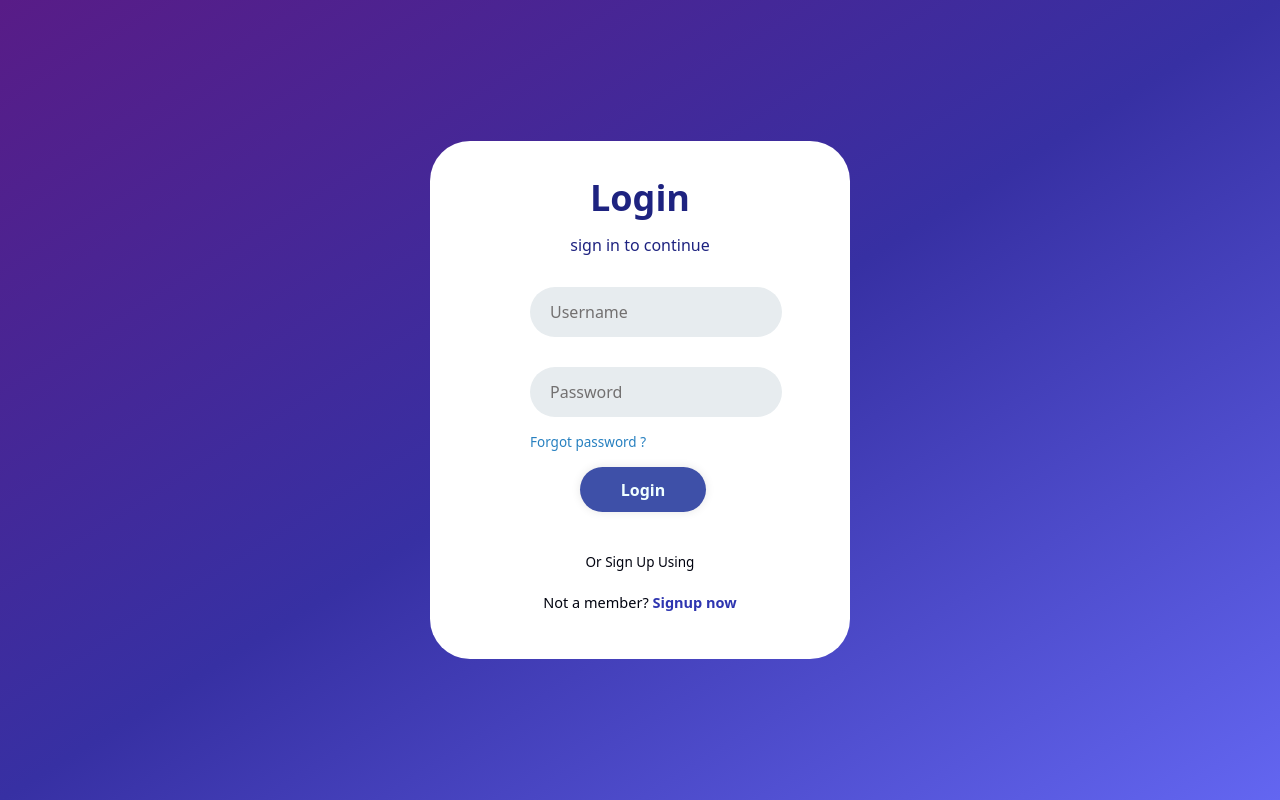
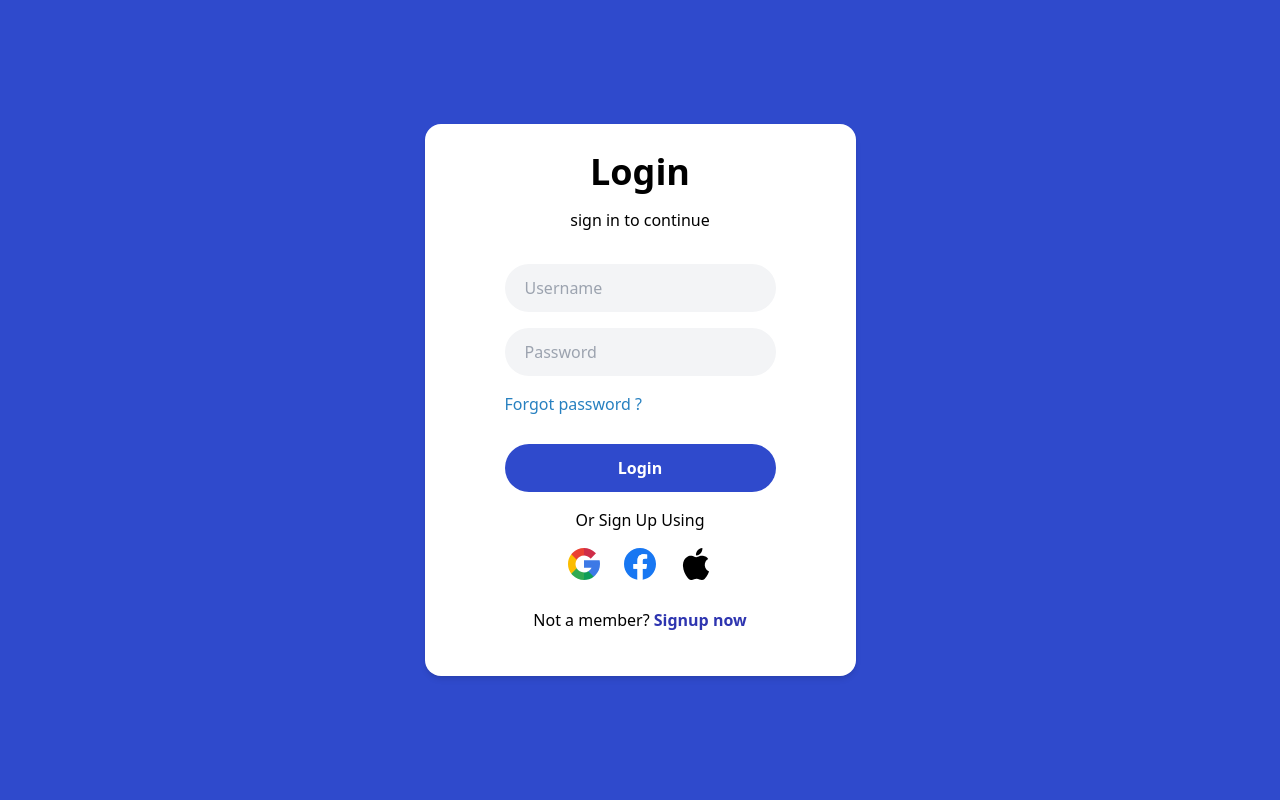
Before and after one commit to patdanai767/project-alpha, a React (Vite) app in the folder project-alpha/: page /login in a window 1280 px wide. Built offline with nearby package versions, Linux system fonts and the light colour scheme.

Commit message:
vanit update

```diff
--- a/project-alpha/package.json
+++ b/project-alpha/package.json
@@ -14,6 +14,7 @@
     "lucide-react": "^0.462.0",
     "react": "^18.3.1",
     "react-dom": "^18.3.1",
+    "react-icons": "^5.4.0",
     "react-router-dom": "^7.0.1"
   },
   "devDependencies": {
--- a/project-alpha/src/pages/Login/Login.css
+++ b/project-alpha/src/pages/Login/Login.css
@@ -1,10 +1,4 @@
-.wrapper{
-    width: 420px;
-    color:rgb(0, 3, 15);
-    font-weight: 700;
-    border-radius: 40px;
-    padding: 30px;
-}
+
 
 .wrapper h1{
     font-size: 36px;
@@ -13,14 +7,7 @@
 
 
 }
-.wrapper h2{
-    font-size: medium;
-    text-align: center;
-    font-weight: 500;
-    color: rgb(30, 35, 128);
 
-
-}
 .wrapper h3{
     font-size: 13.5px;
     text-align: center;
@@ -28,32 +15,7 @@
     font-weight: 400;
 
 }
-.wrapper .input-box{
-    position: relative;
-    width: 100%;
-    height: 50px;
-    margin: 30px 0;
 
-}
-.input-box input{
-    margin: 0 0 0 70px;
-    width: 70%;
-    height: 100%;
-    background: rgb(231, 236, 239);
-    border: none;
-    outline: none;
-    border: px solid;
-    border-radius: 40px;
-    font-size: 16px;
-    color: black;
-    padding: 20px 45px 20px 20px;
-    font-weight: 400;
-
-}
-
-.input-box input::placeholder{
-    color: rgb(114, 112, 112);
-}
 .wrapper .remember-forgot {
     display: flex;
     justify-content: space-between;
@@ -70,20 +32,7 @@
 .remember-forgot a:hover {
     text-decoration: underline;
 }
-.wrapper button{
-    margin: 0 120px;
-    width: 35%;
-    height: 45px;
-    background: rgb(62, 80, 168);
-    border: none;
-    outline: none;
-    border-radius: 50px;
-    box-shadow: 0 0 10px rgba(0, 0, 0, .1);
-    cursor: pointer;
-    font-size: 16px;
-    color: azure;
-    font-weight: 700;
-}
+
 .wrapper .register-link{
     font-size: 14.5px;
     text-align: center;
--- a/project-alpha/src/pages/Login/Login.jsx
+++ b/project-alpha/src/pages/Login/Login.jsx
@@ -3,30 +3,64 @@ import "./Login.css";
 
 const Login = () => {
   return (
-    <div class='flex items-center justify-center min-h-screen from-purple-900 via-indigo-800 to-indigo-500 bg-gradient-to-br'>
+    <div class='flex items-center justify-center min-h-screen bg-blue'>
     <div className="h-screen w-full flex justify-center items-center ">
-      <div className="wrapper bg-white">
+    <div class="max-w-lg mx-auto  bg-white dark:bg-gray-900 rounded-2xl shadow-md px-20 py-7 flex flex-col items-center ">
 
-        <form action="">
-        <h1>Login</h1>
-          <h2 className=" mt-2 bg-s">sign in to continue</h2>
-          <div className="input-box">
-            <input type="text-lg font-medium" placeholder="Username" required />
-          </div>
-          <div className="input-box">
-            <input type="Password" placeholder="Password" required />
-          </div>
-          <div className="remember-forgot">
+      <form action="#" class="w-full flex flex-col gap-4">
+        <h1 class="text-4xl font-bold text-center text-blue-900 dark:text-gray-200 ">Login</h1>
+          <h2 className=" text-center text-blue-900 dark:text-gray-200 mb-4 ">sign in to continue</h2>
+          <div class="space-y-4">
+              <div>
+                <input name="Username" type="Username" autocomplete="Username" required class=" w-full rounded-3xl bg-gray-100 outline-blue-900 px-5 py-3" placeholder="Username" />
+              </div>
+            </div>
+            <div>
+                <input name="password" type="password" autocomplete="current-password" required class=" w-full rounded-3xl bg-gray-100 outline-blue-900 px-5 py-3" placeholder="Password" />
+             </div>
+          <div className="remember-forgot mb-3">
             <a href="#">Forgot password ?</a>
           </div>
 
-          <button type="submit">Login</button>
+          <button className=" text-center h-18  rounded-3xl bg-blue px-5 py-3 font-semibold text-white">Login</button>
           <div>
-            <h3>Or Sign Up Using</h3>
+            <h3 class="text-center text-blue-900 dark:text-gray-200  ">Or Sign Up Using</h3>
           </div>
-          <div className="register-link">
+
+         <div className="space-x-6 flex justify-center mb-3">
+          <button type="button"
+            className="border-none outline-none">
+              <svg xmlns="http://www.w3.org/2000/svg" width="32px" viewBox="0 0 512 512">
+              <path fill="#fbbd00" d="M120 256c0-25.367 6.989-49.13 19.131-69.477v-86.308H52.823C18.568 144.703 0 198.922 0 256s18.568 111.297 52.823 155.785h86.308v-86.308C126.989 305.13 120 281.367 120 256z" data-original="#fbbd00" />
+                  <path fill="#0f9d58" d="m256 392-60 60 60 60c57.079 0 111.297-18.568 155.785-52.823v-86.216h-86.216C305.044 385.147 281.181 392 256 392z" data-original="#0f9d58" />
+                  <path fill="#31aa52" d="m139.131 325.477-86.308 86.308a260.085 260.085 0 0 0 22.158 25.235C123.333 485.371 187.62 512 256 512V392c-49.624 0-93.117-26.72-116.869-66.523z" data-original="#31aa52" />
+                  <path fill="#3c79e6" d="M512 256a258.24 258.24 0 0 0-4.192-46.377l-2.251-12.299H256v120h121.452a135.385 135.385 0 0 1-51.884 55.638l86.216 86.216a260.085 260.085 0 0 0 25.235-22.158C485.371 388.667 512 324.38 512 256z" data-original="#3c79e6" />
+                  <path fill="#cf2d48" d="m352.167 159.833 10.606 10.606 84.853-84.852-10.606-10.606C388.668 26.629 324.381 0 256 0l-60 60 60 60c36.326 0 70.479 14.146 96.167 39.833z" data-original="#cf2d48" />
+                  <path fill="#eb4132" d="M256 120V0C187.62 0 123.333 26.629 74.98 74.98a259.849 259.849 0 0 0-22.158 25.235l86.308 86.308C162.883 146.72 206.376 120 256 120z" data-original="#eb4132" />
+                </svg>
+          </button>
+          <button type="button"
+                class="border-none outline-none">
+                <svg xmlns="http://www.w3.org/2000/svg" width="32px" viewBox="0 0 512 512">
+                  <path fill="#1877f2" d="M512 256c0 127.78-93.62 233.69-216 252.89V330h59.65L367 256h-71v-48.02c0-20.25 9.92-39.98 41.72-39.98H370v-63s-29.3-5-57.31-5c-58.47 0-96.69 35.44-96.69 99.6V256h-65v74h65v178.89C93.62 489.69 0 383.78 0 256 0 114.62 114.62 0 256 0s256 114.62 256 256z" data-original="#1877f2" />
+                  <path fill="#fff" d="M355.65 330 367 256h-71v-48.021c0-20.245 9.918-39.979 41.719-39.979H370v-63s-29.296-5-57.305-5C254.219 100 216 135.44 216 199.6V256h-65v74h65v178.889c13.034 2.045 26.392 3.111 40 3.111s26.966-1.066 40-3.111V330z" data-original="#ffffff" />
+                </svg>
+          </button>
+          <button type="button"
+                class="border-none outline-none">
+                <svg xmlns="http://www.w3.org/2000/svg" width="32px" viewBox="0 0 22.773 22.773">
+                  <path d="M15.769 0h.162c.13 1.606-.483 2.806-1.228 3.675-.731.863-1.732 1.7-3.351 1.573-.108-1.583.506-2.694 1.25-3.561C13.292.879 14.557.16 15.769 0zm4.901 16.716v.045c-.455 1.378-1.104 2.559-1.896 3.655-.723.995-1.609 2.334-3.191 2.334-1.367 0-2.275-.879-3.676-.903-1.482-.024-2.297.735-3.652.926h-.462c-.995-.144-1.798-.932-2.383-1.642-1.725-2.098-3.058-4.808-3.306-8.276v-1.019c.105-2.482 1.311-4.5 2.914-5.478.846-.52 2.009-.963 3.304-.765.555.086 1.122.276 1.619.464.471.181 1.06.502 1.618.485.378-.011.754-.208 1.135-.347 1.116-.403 2.21-.865 3.652-.648 1.733.262 2.963 1.032 3.723 2.22-1.466.933-2.625 2.339-2.427 4.74.176 2.181 1.444 3.457 3.028 4.209z" data-original="#000000"></path>
+                </svg>
+          </button>
+         </div>
+
+
+
+
+
+          <div className="register-link text-center text-blue-900 dark:text-gray-200 mb-4 ">
             <p>
-              Not a member? <a href="/register"> Signup now</a>
+              Not a member? <a href="/register" > Signup now</a>
             </p>
           </div>
 
--- a/project-alpha/src/pages/Register/Register.jsx
+++ b/project-alpha/src/pages/Register/Register.jsx
@@ -1,24 +1,59 @@
-import React from 'react'
+import React, { useState } from 'react'
 import './Register.css'
+import { LuEye } from "react-icons/lu";
+
+
+
+
 
 const Register = () => {
+
+
+  const [show,setshow] = useState(false)
+  const handleClick = () =>{
+    setshow(!show)
+  }
+
+
+
   return (
-    <div class='flex items-center justify-center min-h-screen from-purple-900 via-indigo-800 to-indigo-500 bg-gradient-to-br'>
-    <div class="max-w-lg mx-auto  bg-white dark:bg-gray-900 rounded-3xl shadow-md px-20 py-7 flex flex-col items-center">
+    <div class='flex items-center justify-center min-h-screen bg-blue '>
+    <div class="max-w-lg mx-auto  bg-white dark:bg-gray-900 rounded-2xl shadow-md px-20 py-7 flex flex-col items-center sm:max-xl ">
 
       <h1 class="text-4xl font-bold text-center text-blue-900 dark:text-gray-200 mb-4">Create new Account</h1>
-      <h2 className=" text-blue-900 mb-8 font-bold">Already Registered? Login</h2>
-      <form action="#" class="w-full flex flex-col gap-4">
+
+      <div>
+        <p className=" text-blue-900 mb-8 font-bold">Already Registered?
+          <a href="/Login" class="no-underline hover:underline ...  text-lightblue" > Login</a></p>
+        </div>
+
+      <form action="#" class="w-full flex flex-col gap-3">
         <label className="block mb-2 text-sm font-medium text-blue-900  dark:text-white ">UserName</label>
-          <input type="username" class=" w-full rounded-3xl bg-slate-200 outline-blue-900 px-5 py-3" placeholder="" />
+          <input type="username" class=" w-80  ml-[0.5vh] rounded-3xl bg-slate-200 outline-blue-900 px-5 py-3" placeholder="" />
         <label className="block mb-2 text-sm font-medium text-blue-900  dark:text-white">FullName</label>
-          <input type="fullname" class=" w-full rounded-3xl bg-slate-200 outline-blue-900 px-5 py-3" placeholder="" />
+          <input type="fullname" class=" w-80  ml-[0.5vh] rounded-3xl bg-slate-200 outline-blue-900 px-5 py-3" placeholder="" />
         <label className="block mb-2 text-sm font-medium text-blue-900  dark:text-white">Email</label>
-          <input type="email" class="mb-3 w-full rounded-3xl bg-slate-200 outline-blue-900 px-5 py-3" placeholder="" />
-        <label className="block mb-2 text-sm font-medium text-blue-900  dark:text-white">Password</label>
-          <input type="password" class="mb-3 w-full rounded-3xl bg-slate-200 outline-blue-900 px-5 py-3" placeholder="" />
+          <input type="email" class="mb-3 w-80  ml-[0.5vh] rounded-3xl bg-slate-200 outline-blue-900 px-5 py-3" placeholder="" />
+        <div >
+        <label className="block mb-2 text-sm font-medium text-blue-900  dark:text-white ">Password</label>
+        <div className="flex  item-center justify-between">
+          <input
+          id="hs-toggle-password"
+          type={show ? "text":"password"}
+          class="mb-3 w-80  ml-[0.5vh] rounded-3xl bg-slate-200 outline-blue-900 py-3 ps-4 border "
+          placeholder=""
+          />
+          <button
+          type="button"
+          data-hs-toggle-password='{"target": "#hs-toggle-password"}'
+          >
+          <p onClick={handleClick} className="ml-[-7vh]  cursor-pointer  text-gray-400 hover:text-[black] duration-300"><LuEye></LuEye></p>
+          </button>
+        </div>
+        </div>
 
-        <button type="password" class="mb-3 w-full rounded-3xl bg-blue-900  px-5 py-3 font-semibold text-white">Login</button>
+
+        <button type="create" class="mb-3 w-[40vh]  ml-[4vh] rounded-3xl bg-blue  px-5 py-3 font-semibold text-white">Create</button>
 
 
       </form>
```
Also changed, not shown: 1 other file (tests, documents, lock files or other folders).
